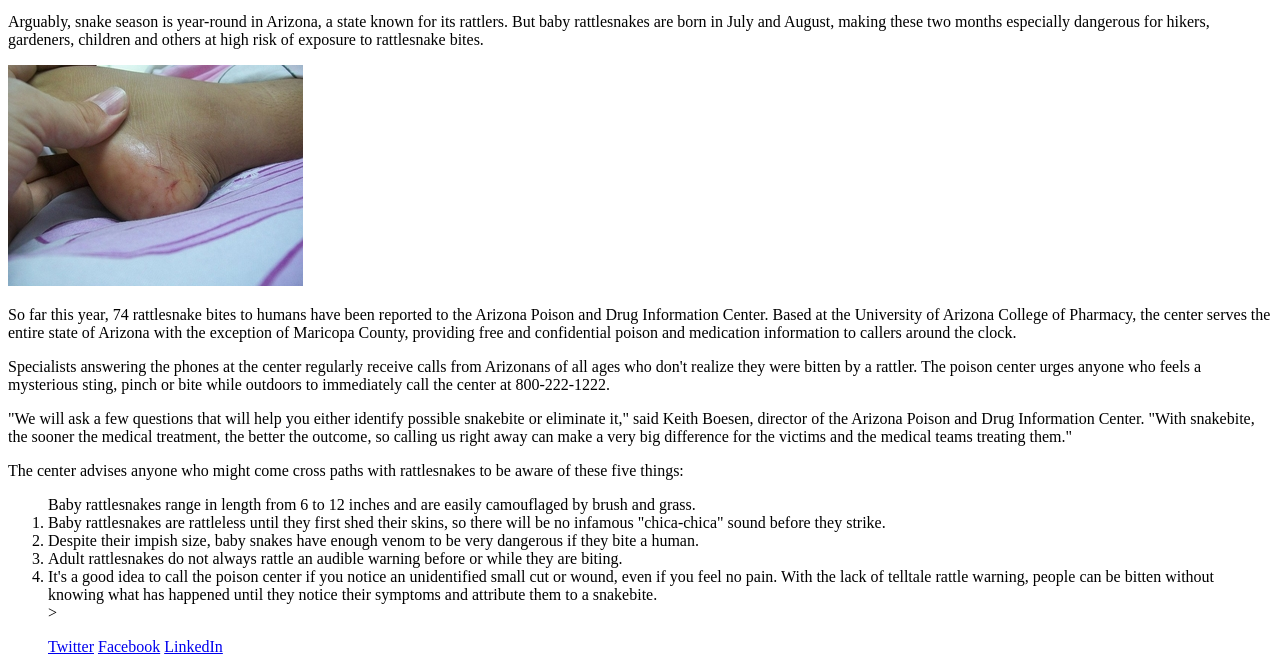
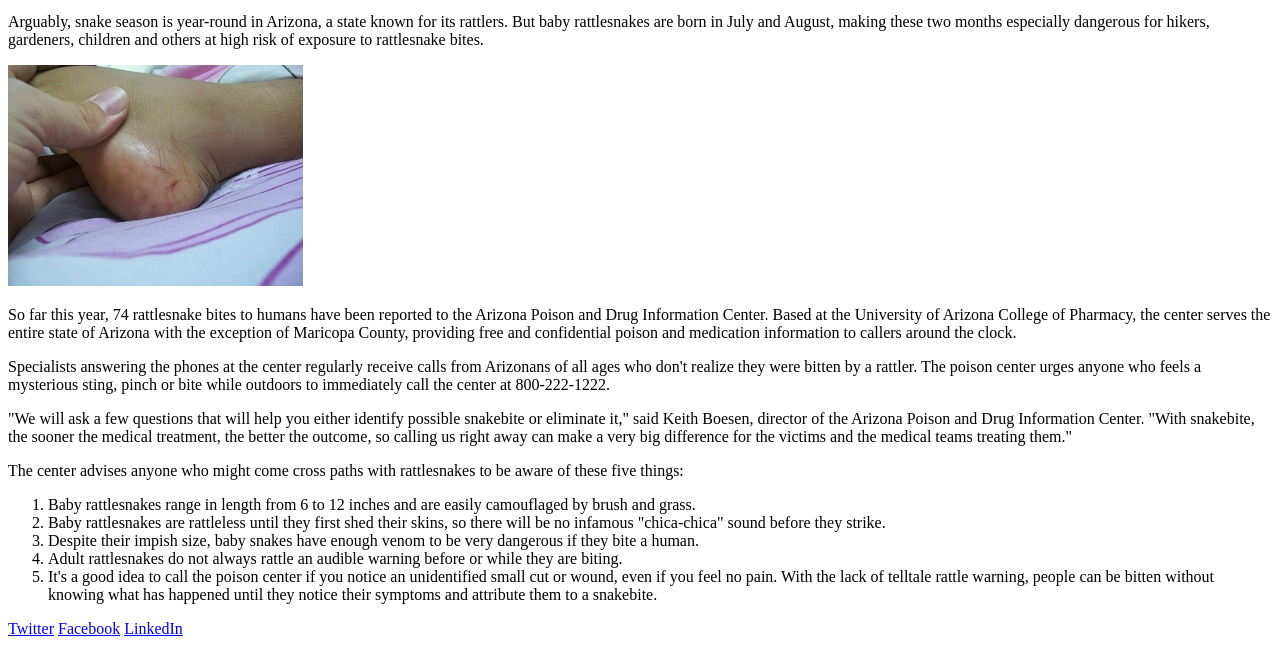
Before and after one commit to chamilton-mhs/chamilton-mhs.github.io, a plain HTML site: page lab3.23/index.html in a window 1280 px wide. Shown: the part 183-855 px from the top of the page. Drawn offline with Linux system fonts and the light colour scheme.

Commit message:
Update index.html

```diff
--- a/lab3.23/index.html
+++ b/lab3.23/index.html
@@ -16,13 +16,13 @@
     <p>Specialists answering the phones at the center regularly receive calls from Arizonans of all ages who don't realize they were bitten by a rattler. The poison center urges anyone who feels a mysterious sting, pinch or bite while outdoors to immediately call the center at 800-222-1222.</p>
     <p>"We will ask a few questions that will help you either identify possible snakebite or eliminate it," said Keith Boesen, director of the Arizona Poison and Drug Information Center. "With snakebite, the sooner the medical treatment, the better the outcome, so calling us right away can make a very big difference for the victims and the medical teams treating them."</p>
     <p>The center advises anyone who might come cross paths with rattlesnakes to be aware of these five things:</p>
-    <ol
+    <ol>
         <li>Baby rattlesnakes range in length from 6 to 12 inches and are easily camouflaged by brush and grass.</li>
     <li>Baby rattlesnakes are rattleless until they first shed their skins, so there will be no infamous "chica-chica" sound before they strike.</li>
     <li>Despite their impish size, baby snakes have enough venom to be very dangerous if they bite a human.</li>
     <li>Adult rattlesnakes do not always rattle an audible warning before or while they are biting.</li>
     <li>It's a good idea to call the poison center if you notice an unidentified small cut or wound, even if you feel no pain. With the lack of telltale rattle warning, people can be bitten without knowing what has happened until they notice their symptoms and attribute them to a snakebite.</li>
-    >
+    </ol>
     <p>
         <a href="https://twitter.com/">Twitter</a>
         <a href="https://www.facebook.com/">Facebook</a>
```
